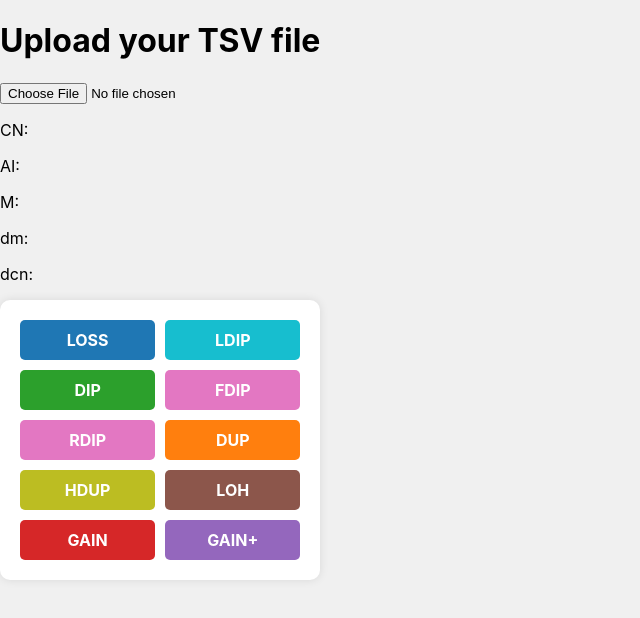
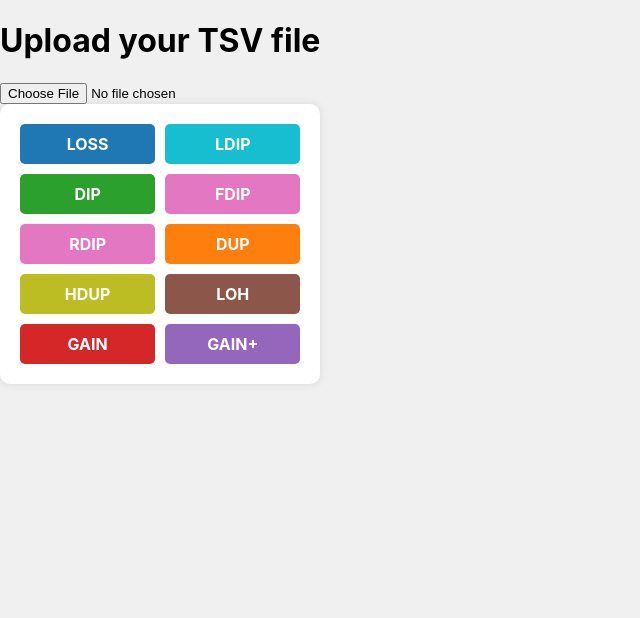
Before and after one commit to philip-hub/CNV-web-app-mock-up, a Next.js app: page /test3 in a window 1280 px wide. Shown: the top 618 px of the page, without its empty margins (0-640 px from the left). Built offline with nearby package versions, Linux system fonts and the light colour scheme.

Commit message:
updated test3

```diff
--- a/src/pages/test3.js
+++ b/src/pages/test3.js
@@ -1,5 +1,6 @@
 import React, { useState } from 'react';
 import dynamic from 'next/dynamic';
+import DraggableWindow from './DraggableWindow'; // Import the DraggableWindow component
 import styles from '../styles/Home.module.css';
 
 const Plot = dynamic(() => import('react-plotly.js'), { ssr: false });
@@ -20,6 +21,8 @@ export default function Home() {
     const [dmMapping, setDmMapping] = useState({}); // State to hold dmMapping
     const [dcnMapping, setDcnMapping] = useState({}); // State to hold dcnMapping
     const [clickedArmData, setClickedArmData] = useState({}); // State to hold clicked arm data
+    const [showWindow, setShowWindow] = useState(false); // State to show or hide the draggable window
+    const [windowPosition, setWindowPosition] = useState({ x: 0, y: 0 }); // State for window position
 
     const handleFileUpload = async (event) => {
         const file = event.target.files[0];
@@ -173,7 +176,7 @@ export default function Home() {
             y: coloredPlotData1.map(d => d.y),
             type: 'scatter',
             mode: 'markers',
-            marker: { size: 4, color: coloredPlotData1.map(d => d.color) },
+            marker: { size: 6, color: coloredPlotData1.map(d => d.color) },
             name: 'Coverage Plot',
             customdata: coloredPlotData1.map(d => d.customdata) // Add customdata to plot
         };
@@ -220,7 +223,7 @@ export default function Home() {
             y: coloredPlotData2.map(d => d.y),
             type: 'scatter',
             mode: 'markers',
-            marker: { size: 4, color: coloredPlotData2.map(d => d.color) },
+            marker: { size: 6, color: coloredPlotData2.map(d => d.color) },
             name: 'Vaf Plot',
             customdata: coloredPlotData2.map(d => d.customdata) // Add customdata to plot
         };
@@ -267,7 +270,7 @@ export default function Home() {
             y: coloredPlotData3.map(d => d.y),
             type: 'scatter',
             mode: 'markers',
-            marker: { size: 8, color: coloredPlotData3.map(d => d.color) },
+            marker: { size: 10, color: coloredPlotData3.map(d => d.color) },
             name: 'AI vs CN',
             customdata: coloredPlotData3.map(d => d.customdata) // Add customdata to plot
         };
@@ -309,7 +312,7 @@ export default function Home() {
             y: coloredPlotData4.map(d => d.y),
             type: 'scatter',
             mode: 'markers',
-            marker: { size: 3, color: coloredPlotData4.map(d => d.color), opacity: 1 },
+            marker: { size: 5, color: coloredPlotData4.map(d => d.color), opacity: 1 },
             name: 'Vaf Score CDF',
             customdata: coloredPlotData4.map(d => d.customdata) // Add customdata to plot
         };
@@ -351,7 +354,7 @@ export default function Home() {
             y: coloredPlotData5.map(d => d.y),
             type: 'scatter',
             mode: 'markers',
-            marker: { size: 3, color: coloredPlotData5.map(d => d.color), opacity: 1 },
+            marker: { size: 5, color: coloredPlotData5.map(d => d.color), opacity: 1 },
             name: 'Coverage Score CDF',
             customdata: coloredPlotData5.map(d => d.customdata) // Add customdata to plot
         };
@@ -405,13 +408,22 @@ export default function Home() {
 
             // Set the clicked arm data for displaying CN, AI, M, dm, and dcn values
             setClickedArmData({
+                clickedArm: `${clickedArm} ${cloneName}`, // Add the clicked arm to the data
                 CN: X3Mapping[clickedArm] || 'N/A',
                 AI: Y3Mapping[clickedArm] || 'N/A',
                 M: mMapping[clickedArm] || 'N/A',
                 dm: dmMapping[clickedArm] || 'N/A',
                 dcn: dcnMapping[clickedArm] || 'N/A'
             });
+
+            // Set the window position near the clicked point
+            setWindowPosition({ x: clickedPoint.xaxis.d2p(clickedPoint.x) + clickedPoint.xaxis.l, y: clickedPoint.yaxis.d2p(clickedPoint.y) + clickedPoint.yaxis.t });
+            setShowWindow(true); // Show the draggable window
         }
+    };
+
+    const handleCloseWindow = () => {
+        setShowWindow(false); // Hide the draggable window
     };
 
     const updatePlotDataWithHighlight = (plotData, plotDataRef) => {
@@ -428,7 +440,7 @@ export default function Home() {
                         arm === highlightedArm ? 'gold' : arm7ColorMapping[arm]
                     ),
                     size: plotData.scatterPlot.customdata.map(arm =>
-                        arm === highlightedArm ? 9 : (plotDataRef === plotData4 || plotDataRef === plotData5 ? 3 : (plotDataRef === plotData1 || plotDataRef === plotData2 ? 4 : 10))
+                        arm === highlightedArm ? 9 : (plotDataRef === plotData4 || plotDataRef === plotData5 ? 5 : (plotDataRef === plotData1 || plotDataRef === plotData2 ? 6 : 12))
                     ),
                     opacity: plotData.scatterPlot.customdata.map(arm =>
                         arm === highlightedArm ? 1 : (plotDataRef === plotData4 || plotDataRef === plotData5 ? 0.1 : 1)
@@ -473,16 +485,7 @@ export default function Home() {
                     </div>
                 </div>
             )}
-            {clickedArm && <h1>Clicked Arm: {clickedArm}</h1>} {/* Render the clicked arm name */}
-            {clickedArmData && (
-                <div>
-                    <p>CN: {clickedArmData.CN}</p>
-                    <p>AI: {clickedArmData.AI}</p>
-                    <p>M: {clickedArmData.M}</p>
-                    <p>dm: {clickedArmData.dm}</p>
-                    <p>dcn: {clickedArmData.dcn}</p>
-                </div>
-            )}
+            {showWindow && <DraggableWindow position={windowPosition} onClose={handleCloseWindow} data={clickedArmData} />}
             <div className={styles.grid}>
                 {colors.map((color, index) => (
                     <div key={index} className={`${styles.gridItem} ${color.className}`}>
```
